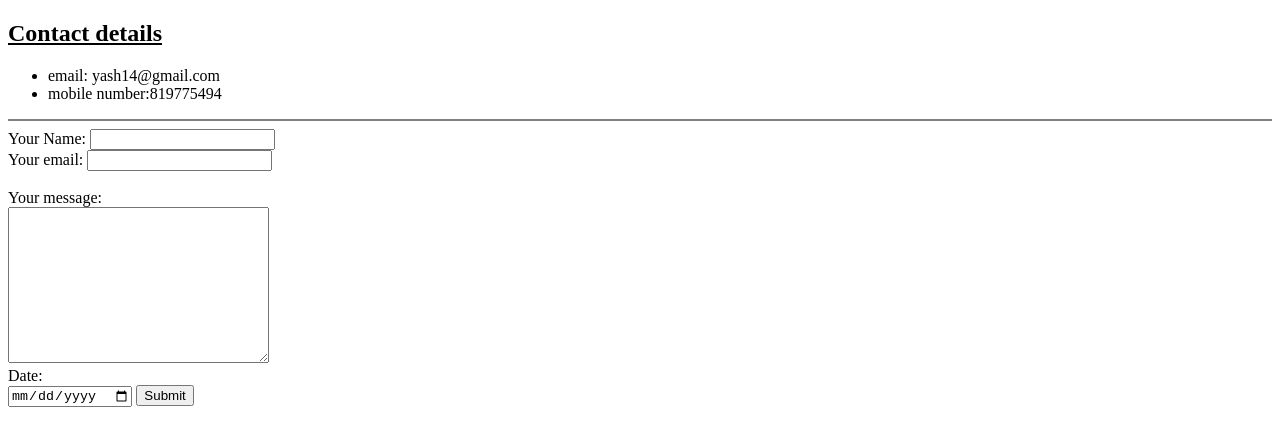
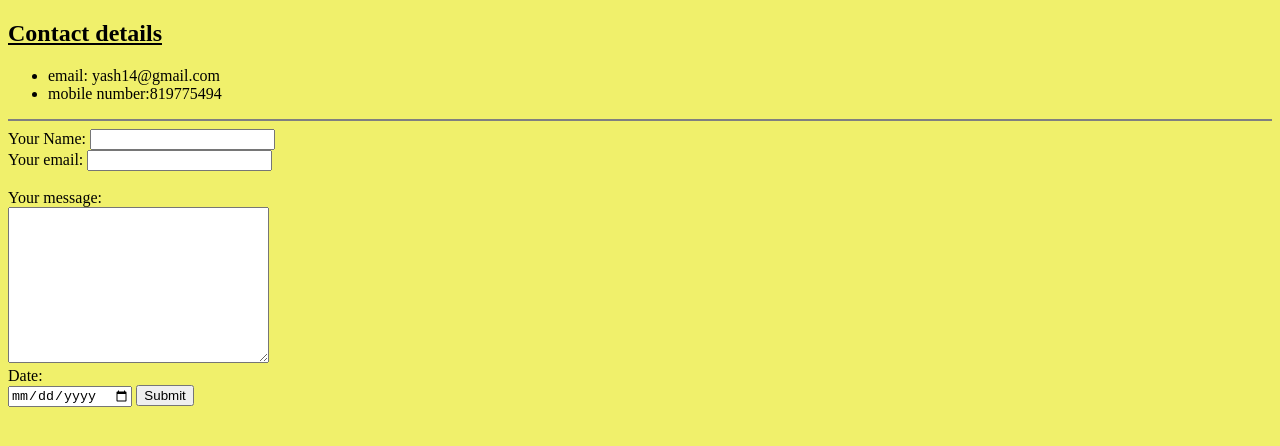
Before and after one commit to yashasvi1414/cv, a plain HTML site: page contact.html in a window 1280 px wide. Drawn offline with Linux system fonts and the light colour scheme.

Commit message:
change 4

```diff
--- a/contact.html
+++ b/contact.html
@@ -5,7 +5,7 @@
 
     <title>Contact details </title>
 </head>
-<body>
+<body style="background-color: rgb(240, 240, 107);">
     <h2><u>Contact details</u></h2>
     <ul>
         <li>email: yash14@gmail.com</li>
```
